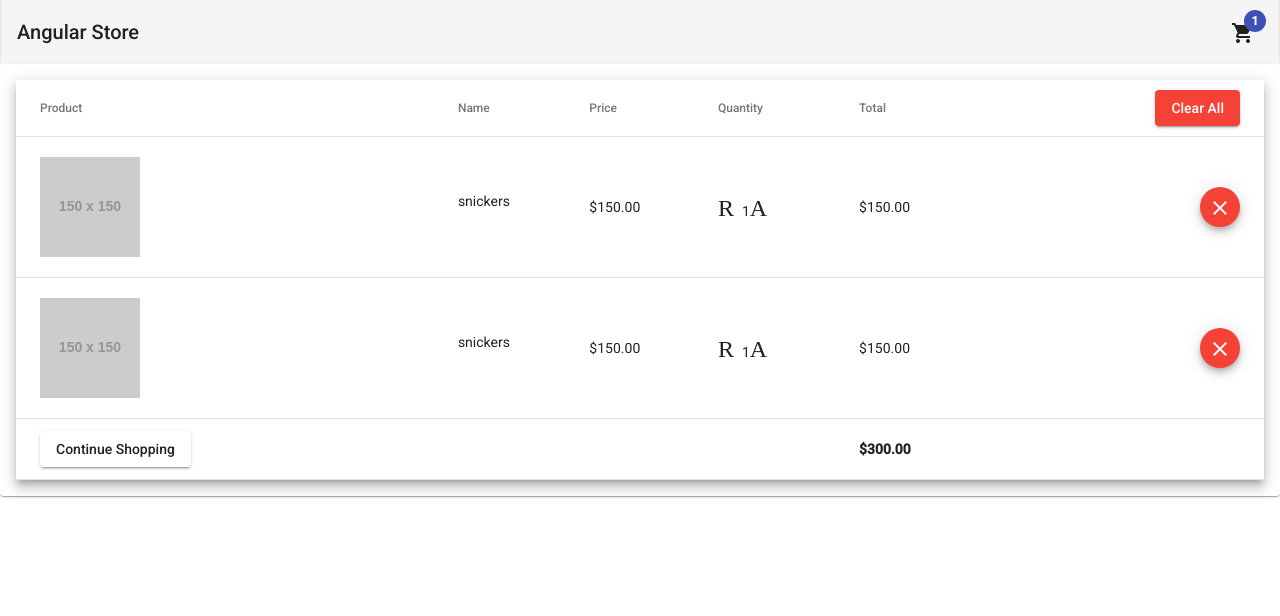
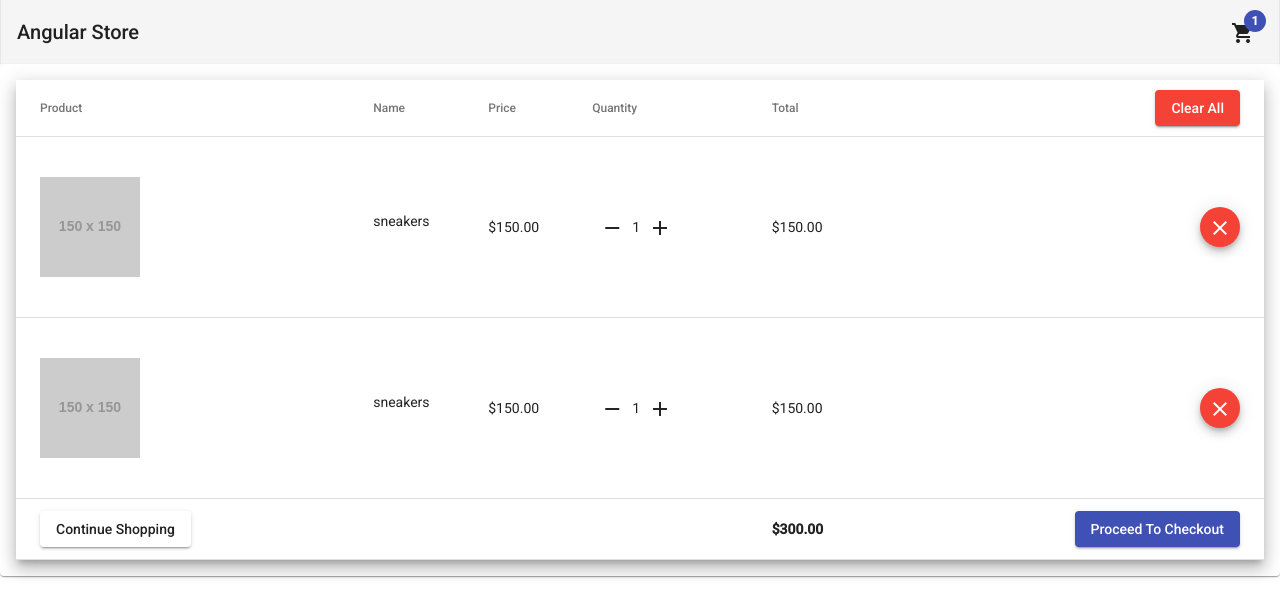
Before and after one commit to kelsieszost/angular-store, an Angular app: page /cart in a window 1280 px wide. Shown: the top 616 px of the page. Built offline with nearby package versions, Linux system fonts and the light colour scheme.

Commit message:
addToCart functionality

```diff
--- a/src/app/app.module.ts
+++ b/src/app/app.module.ts
@@ -24,6 +24,8 @@ import { ProductsHeaderComponent } from './pages/home/components/products-header
 import { FiltersComponent } from './pages/home/components/filters/filters.component';
 import { ProductBoxComponent } from './pages/home/components/product-box/product-box.component';
 import { CartComponent } from './pages/cart/cart.component';
+
+import { CartService } from './services/cart.service';
 
 @NgModule({
   declarations: [
@@ -52,7 +54,7 @@ import { CartComponent } from './pages/cart/cart.component';
     MatBadgeModule,
     MatSnackBarModule,
   ],
-  providers: [],
+  providers: [CartService],
   bootstrap: [AppComponent]
 })
 export class AppModule { }
--- a/src/app/pages/cart/cart.component.html
+++ b/src/app/pages/cart/cart.component.html
@@ -1,82 +1,86 @@
-<mat-card class="max-w-7xl mx-auto" *ngIf="cart.items.length">
-    <table mat-table [dataSource]="dataSource"
-    class="mat-elevation-z8 w-full">
-
+<mat-card *ngIf="cart.items.length" class="max-w-7xl mx-auto">
+    <table mat-table [dataSource]="dataSource" class="mat-elevation-z10 w-full">
       <ng-container matColumnDef="product">
         <th mat-header-cell *matHeaderCellDef>Product</th>
         <td mat-cell *matCellDef="let element">
-            <img src="{{element.product}}" alt="product" class="w-[100px] my-5">
+          <img src="{{ element.product }}" alt="product" class="w-[100px] my-10" />
         </td>
         <td mat-footer-cell *matFooterCellDef>
           <button mat-raised-button routerLink="/home">Continue Shopping</button>
         </td>
       </ng-container>
-
       <ng-container matColumnDef="name">
         <th mat-header-cell *matHeaderCellDef>Name</th>
         <td mat-cell *matCellDef="let element">
-            <p class="truncate max-w-xs">{{element.name}}</p>
-        </td>
-        <td mat-footer-cell *matFooterCellDef>
-        </td>
-    </ng-container>
-
-    <ng-container matColumnDef="price">
-        <th mat-header-cell *matHeaderCellDef>Price</th>
-        <td mat-cell *matCellDef="let element">
-            {{ element.price | currency }}
+          <p class="truncate max-w-xs">{{ element.name }}</p>
         </td>
         <td mat-footer-cell *matFooterCellDef></td>
       </ng-container>
-
+      <ng-container matColumnDef="price">
+        <th mat-header-cell *matHeaderCellDef>Price</th>
+        <td mat-cell *matCellDef="let element">{{ element.price | currency }}</td>
+        <td mat-footer-cell *matFooterCellDef></td>
+      </ng-container>
       <ng-container matColumnDef="quantity">
         <th mat-header-cell *matHeaderCellDef>Quantity</th>
         <td mat-cell *matCellDef="let element">
-            <!-- <button mat-icon-button (click)="onRemoveQuantity(element)"> -->
-                <mat-icon>Remove</mat-icon>
-            <!-- </button> -->
-            <span>{{element.quantity}}</span>
-            <!-- <button mat-icon-buttton (click)="onAddQuantity(element)"> -->
-                <mat-icon>Add</mat-icon>
-            <!-- </button> -->
+          <button mat-icon-button>
+            <mat-icon>remove</mat-icon>
+          </button>
+          <span>{{ element.quantity }}</span>
+          <button mat-icon-button>
+            <mat-icon>add</mat-icon>
+          </button>
         </td>
-        <td mat-footer-cell *matFooterCellDef>
-        </td>
+        <td mat-footer-cell *matFooterCellDef></td>
       </ng-container>
-
       <ng-container matColumnDef="total">
         <th mat-header-cell *matHeaderCellDef>Total</th>
         <td mat-cell *matCellDef="let element">
           {{ element.quantity * element.price | currency }}
         </td>
         <td mat-footer-cell *matFooterCellDef>
-            <span class="font-bold py-5 block">
-                {{getTotal(cart.items) | currency}}
-            </span>
+          <span class="font-bold py-5 block">{{
+            getTotal(cart.items) | currency
+          }}</span>
         </td>
       </ng-container>
-
       <ng-container matColumnDef="action">
         <th mat-header-cell *matHeaderCellDef>
-            <button mat-raised-button color="warn" class="float-right">
+          <button
+            mat-raised-button
+            color="warn"
+            class="float-right"
+          >
             Clear All
           </button>
         </th>
         <td mat-cell *matCellDef="let element">
-            <button mat-mini-fab color="warn" class="float-right">
+          <button
+            mat-mini-fab
+            color="warn"
+            class="float-right"
+          >
             <mat-icon>close</mat-icon>
           </button>
         </td>
-        <td mat-footer-cell *matFooterCellDef></td>
-
+        <td mat-footer-cell *matFooterCellDef>
+          <button
+            mat-raised-button
+            color="primary"
+            class="float-right"
+          >
+            Proceed To Checkout
+          </button>
+        </td>
       </ng-container>
 
       <tr mat-header-row *matHeaderRowDef="displayedColumns"></tr>
-        <tr mat-row *matRowDef= "let row; columns: displayedColumns"></tr>
+      <tr mat-row *matRowDef="let row; columns: displayedColumns"></tr>
       <tr mat-footer-row *matFooterRowDef="displayedColumns"></tr>
     </table>
   </mat-card>
-<mat-card class="max-w 7xl mx-auto" *ngIf="!cart.items.length">
+  <mat-card *ngIf="!cart.items.length" class="mx-auto my-3 max-w-7xl">
     <p>
       Your cart is empty.
       <button mat-raised-button routerLink="/home">Start Shopping</button>
--- a/src/app/pages/cart/cart.component.ts
+++ b/src/app/pages/cart/cart.component.ts
@@ -8,17 +8,17 @@ import { Cart, CartItem } from 'src/app/models/cart.model';
 export class CartComponent implements OnInit {
   cart: Cart = {items: [{
     product: 'https://via.placeholder.com/150',
-    name: 'snickers',
+    name: 'sneakers',
     price: 150,
     quantity: 1,
     id: 1,
   },
   {
     product: 'https://via.placeholder.com/150',
-    name: 'snickers',
+    name: 'sneakers',
     price: 150,
     quantity: 1,
-    id: 1,
+    id: 2,
   },
 ]};
   dataSource: Array<CartItem> = [];
--- a/src/app/pages/home/components/product-box/product-box.component.html
+++ b/src/app/pages/home/components/product-box/product-box.component.html
@@ -12,7 +12,7 @@
             </div>
             <div class="flex justify-between">
                 <span class="text-blue-400">{{ '150' | currency }}</span>
-                <button>
+                <button (click)="onAddToCart()">
                     <mat-icon class="text-blue-500">shopping_cart</mat-icon>
                 </button>
             </div>
--- a/src/app/pages/home/components/product-box/product-box.component.ts
+++ b/src/app/pages/home/components/product-box/product-box.component.ts
@@ -1,4 +1,5 @@
-import { Component, OnInit, Input } from '@angular/core';
+import { Component, OnInit, Input, EventEmitter, Output } from '@angular/core';
+import { Product } from 'src/app/models/product.model';
 
 @Component({
   selector: 'app-product-box',
@@ -6,10 +7,24 @@ import { Component, OnInit, Input } from '@angular/core';
 })
 export class ProductBoxComponent implements OnInit {
   @Input() fullWidthMode = false;
+  product: Product | undefined = {
+    id: 1,
+    title: 'Sneakers',
+    price: 150,
+    category: 'shoes',
+    description: 'Description',
+    image: 'https://via.placeholder.com/150'
+  };
+
+  @Output() addToCart = new EventEmitter();
 
   constructor() { }
 
   ngOnInit(): void {
   }
 
+  onAddToCart(): void {
+    this.addToCart.emit(this.product);
+  }
+
 }
--- a/src/app/pages/home/home.component.html
+++ b/src/app/pages/home/home.component.html
@@ -8,14 +8,10 @@
     <app-products-header (columnsCountChange)="onColumnsCountChange($event)"></app-products-header>
     <mat-grid-list gutterSize="16" [cols] ="cols" [rowHeight]="rowHeight">
         <mat-grid-tile>
-          <app-product-box class="w-full" [fullWidthMode]="cols ===1"></app-product-box>
+          <app-product-box
+          (addToCart)="onAddToCart($event)"
+          class="w-full" [fullWidthMode]="cols ===1"></app-product-box>
         </mat-grid-tile>
-        <mat-grid-tile>
-            <app-product-box class="w-full" [fullWidthMode]="cols ===1"></app-product-box>
-          </mat-grid-tile>
-          <mat-grid-tile>
-            <app-product-box class="w-full" [fullWidthMode]="cols ===1"></app-product-box>
-          </mat-grid-tile>
     </mat-grid-list>
 </mat-drawer-content>
 </mat-drawer-container>
--- a/src/app/pages/home/home.component.ts
+++ b/src/app/pages/home/home.component.ts
@@ -1,9 +1,8 @@
 import { Component, OnDestroy, OnInit } from '@angular/core';
+import { Product } from 'src/app/models/product.model';
+import { CartService } from 'src/app/services/cart.service';
 
 const ROWS_HEIGHT: {[id:number]: number} = { 1:400, 3:335, 4:350};
-// import { Product } from 'src/app/models/product.model';
-// import { CartService } from 'src/app/services/cart.service';
-// import { StoreService } from 'src/app/services/store.service';
 
 @Component({
     selector: 'app-home',
@@ -14,7 +13,7 @@ const ROWS_HEIGHT: {[id:number]: number} = { 1:400, 3:335, 4:350};
     rowHeight = ROWS_HEIGHT[this.cols];
     category: string | undefined;
 
-    constructor() {}
+    constructor(private cartService: CartService) {}
 
     ngOnInit(): void {
 
@@ -29,4 +28,14 @@ const ROWS_HEIGHT: {[id:number]: number} = { 1:400, 3:335, 4:350};
       this.category = newCategory;
     }
 
+    onAddToCart(product: Product): void {
+        this.cartService.addToCart({
+          product: product.image,
+          name: product.title,
+          price: product.price,
+          quantity: 1,
+          id: product.id
+        });
     }
+
+    }
--- /dev/null
+++ b/src/app/services/cart.service.ts
@@ -0,0 +1,28 @@
+import { Injectable } from '@angular/core';
+import { BehaviorSubject } from 'rxjs';
+import { Cart, CartItem } from '../models/cart.model';
+import { MatSnackBar } from '@angular/material/snack-bar';
+
+@Injectable({
+  providedIn: 'root'
+})
+export class CartService {
+  cart = new BehaviorSubject<Cart>({ items: []});
+
+  constructor(private _snackBar: MatSnackBar) { }
+
+  addToCart(item: CartItem): void {
+    const items = [...this.cart.value.items];
+
+    const itemInCart = items.find((_item) => _item.id === item.id);
+    if (itemInCart) {
+      itemInCart.quantity += 1;
+    } else {
+      items.push(item);
+    }
+
+    this.cart.next({ items });
+    this._snackBar.open('1 item added to cart.', 'Ok', {duration: 3000});
+    console.log(this.cart.value);
+  }
+}
```
Also changed, not shown: src/app/models/product.model.ts (added, +8 -0 lines). Lines whose indentation alone changed are shown as unchanged.
